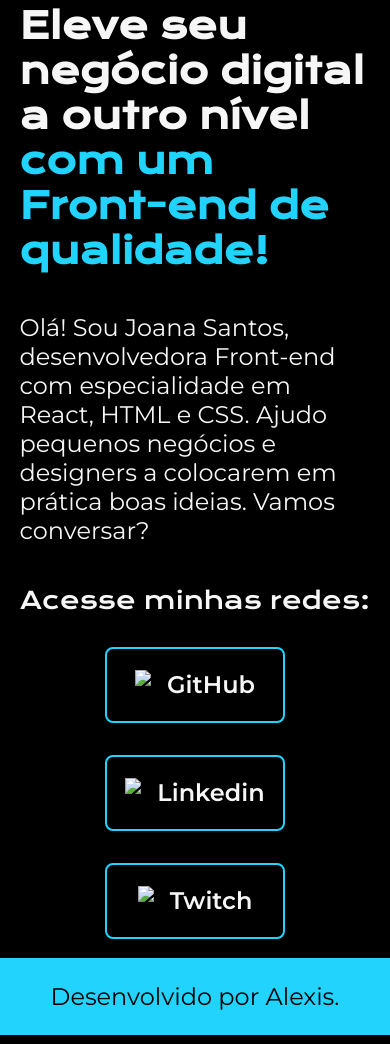
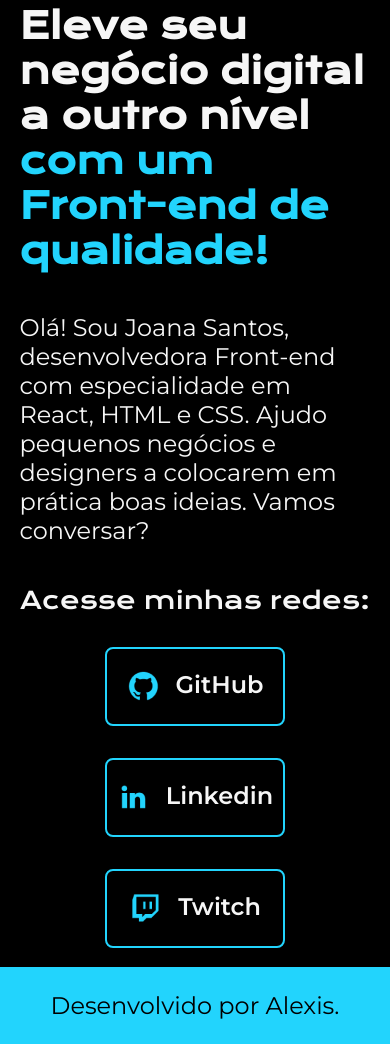
Before and after one commit to DigitalAlexisSaga/portfolioalura, a plain HTML site: page index.html in a window 390 px wide. Shown: the part 242-1286 px from the top of the page. Drawn offline with nearby package versions, Linux system fonts and the light colour scheme; files that its build step writes are made by us from their sources.

```diff
--- a/index.html
+++ b/index.html
@@ -4,7 +4,7 @@
       <meta charset="UTF-8">
       <meta name="viewport" content="width=device-width, initial-scale=1.0">
       <title>Portfolio</title>
-      <link rel="stylesheet" href="./styles/styles.css">
+      <link rel="stylesheet" href="styles.css">
   </head>
   <body>
       <header class="cabecalho">
@@ -21,18 +21,18 @@
           <div class="apresentacao__links">
             <h2 class="apresentacao__links__subtitulo">Acesse minhas redes:</h2>
           <a class="apresentacao__links__navegacao" href="https://github.com">
-            <img src="./assets/github.png">GitHub
+            <img src="github.png">GitHub
           </a>
           <a class="apresentacao__links__navegacao" href="https://br.linkedin.com">
-            <img src="./assets/linkedin.png">Linkedin
+            <img src="linkedin.png">Linkedin
           </a>
           <a class="apresentacao__links__navegacao" href="https://www.twitch.tv">
-            <img src="./assets/twitch.png">Twitch
+            <img src="twitch.png">Twitch
           </a>
 
           </div>
         </section>
-        <img class="apresentacao__imagem" src="./assets/moça.png" alt="Foto da Joana programando">
+        <img class="apresentacao__imagem" src="moça.png" alt="Foto da Joana programando">
       </main>
       <footer class="rodape">
         <p>Desenvolvido por Alexis.</p>
```
